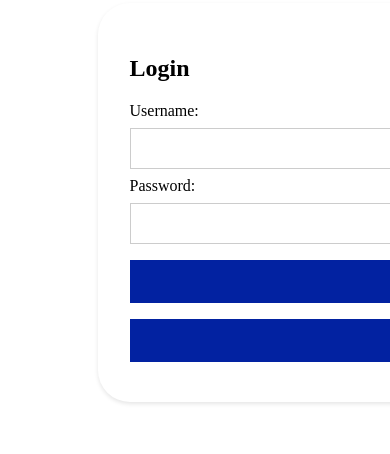
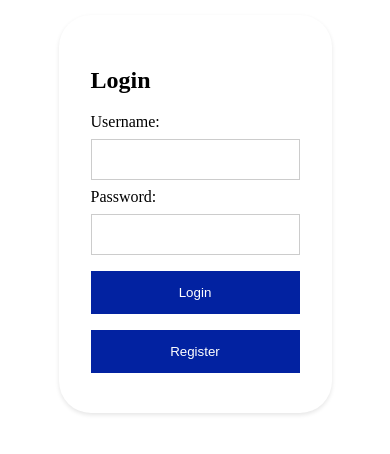
Before and after one commit to KamalShamsi/Smart-Budget, a React (Create React App) app in the folder Frontend/: page / in a window 390 px wide. Shown: the part 208-662 px from the top of the page. Built offline with nearby package versions, Linux system fonts and the light colour scheme.

Commit message:
fixed login page responsiveness

```diff
--- a/Frontend/src/pages/Login/index.js
+++ b/Frontend/src/pages/Login/index.js
@@ -1,22 +1,19 @@
-import React from 'react';
-import LoginForm from '../../components/LoginForm';
-import styles from './style.css'
-import Card from '../../components/Card'
+import React from "react";
+import LoginForm from "../../components/LoginForm";
+import "./styles.css";
+import Card from "../../components/Card";
 
 const LoginPage = () => {
   return (
-    <div className='background'>
-      <div className='login_card_container'>
-        <Card color='white' width='40%'>
+    <div className="login_page_wrapper">
+      <div className="login_card_container">
+        <Card color="white">
           <h2>Login</h2>
           <LoginForm />
         </Card>
       </div>
     </div>
   );
-
-
-
 };
 
 export default LoginPage;
--- a/Frontend/src/pages/Login/style.css
+++ /dev/null
@@ -1,26 +0,0 @@
-input[type=text], input[type=password] {
-    width: 100%;
-    padding: 12px 20px;
-    margin: 8px 0;
-    display: inline-block;
-    border: 1px solid #ccc;
-    box-sizing: border-box;
-}
-
-button {
-    background-color: #0222a1;
-    color: rgb(255, 255, 255);
-    padding: 14px 20px;
-    margin: 8px 0;
-    border: none;
-    cursor: pointer;
-    width: 100%;
-}
-
-.login_card_container {
-    top: 25%;
-    left: 25%;
-    width: 100em;
-    height: 18em;
-    position: fixed;
-}
--- /dev/null
+++ b/Frontend/src/pages/Login/styles.css
@@ -0,0 +1,30 @@
+input[type="text"],
+input[type="password"] {
+  width: 100%;
+  padding: 12px 20px;
+  margin: 8px 0;
+  display: inline-block;
+  border: 1px solid #ccc;
+  box-sizing: border-box;
+}
+
+.login_page_wrapper {
+  display: flex;
+  justify-content: center;
+  align-items: center;
+  height: 100vh;
+}
+button {
+  background-color: #0222a1;
+  color: rgb(255, 255, 255);
+  padding: 14px 20px;
+  margin: 8px 0;
+  border: none;
+  cursor: pointer;
+  width: 100%;
+}
+
+.login_card_container {
+  width: 70%;
+  position: absolute;
+}
```
